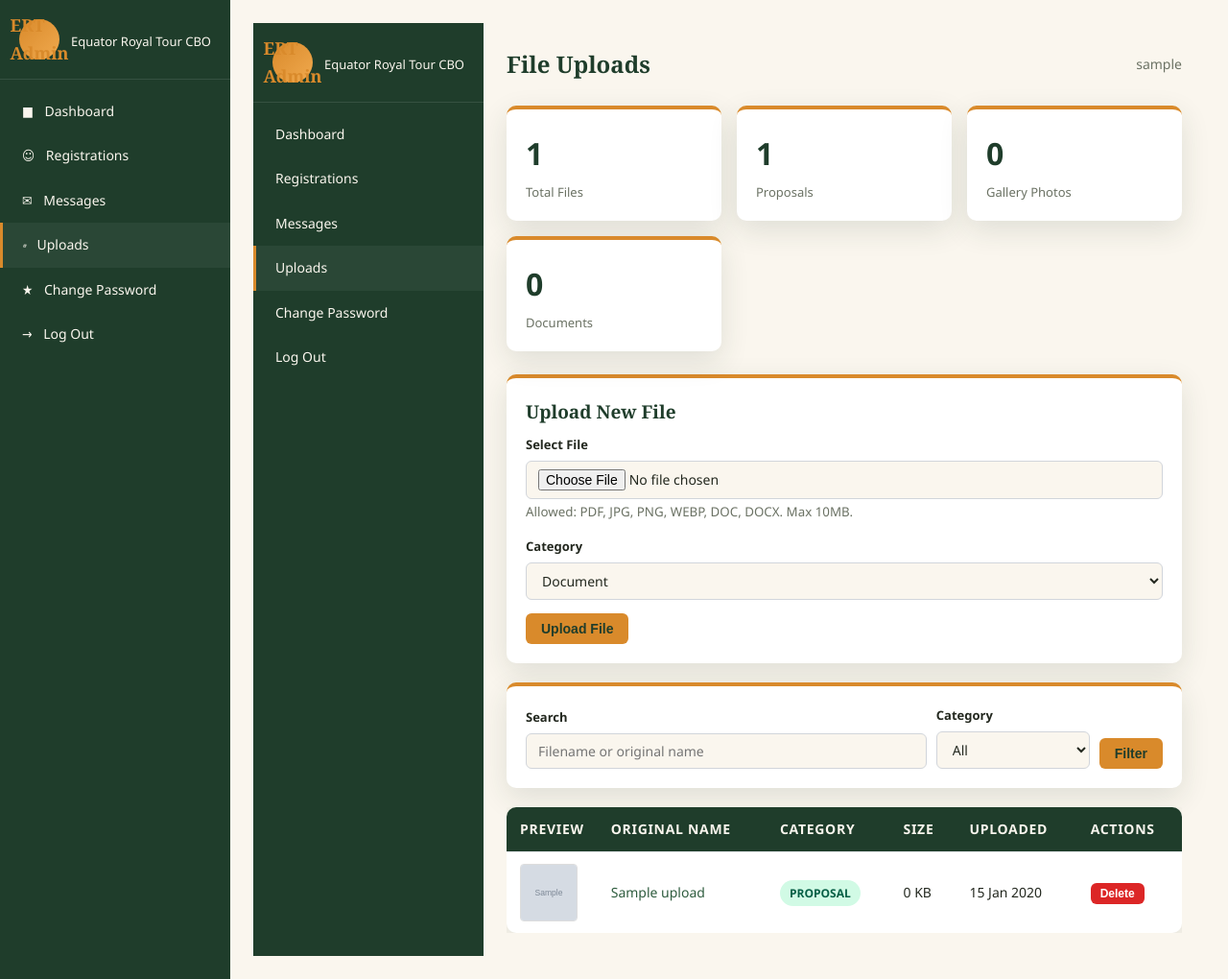
After one commit to Swendon/Equatorroyaltour, a PHP site: page /admin/uploads.php in a window 1280 px wide. The commit adds this page. Shown: the whole page at 96% size. Run offline with PHP 8.4, Linux system fonts and the light colour scheme; the visitor is signed in with stand-in values (Sample User, id 1); tables that the repository leaves empty hold one stand-in row (values such as "Sample post"); grey boxes marked "Sample" are stand-in pictures.

Commit message:
Add file upload system for proposals and gallery photos

```diff
--- a/admin/includes/admin_header.php
+++ b/admin/includes/admin_header.php
@@ -65,6 +65,7 @@ $pageTitle = $pageTitle ?? 'Admin Dashboard';
       <a href="dashboard.php" class="<?php echo basename($_SERVER['PHP_SELF']) === 'dashboard.php' ? 'active' : ''; ?>"><i>&#9632;</i> Dashboard</a>
       <a href="registrations.php" class="<?php echo basename($_SERVER['PHP_SELF']) === 'registrations.php' ? 'active' : ''; ?>"><i>&#9786;</i> Registrations</a>
       <a href="messages.php" class="<?php echo basename($_SERVER['PHP_SELF']) === 'messages.php' ? 'active' : ''; ?>"><i>&#9993;</i> Messages</a>
+      <a href="uploads.php" class="<?php echo basename($_SERVER['PHP_SELF']) === 'uploads.php' ? 'active' : ''; ?>"><i>&#11038;</i> Uploads</a>
       <a href="change-password.php"><i>&#9733;</i> Change Password</a>
       <a href="logout.php"><i>&#8594;</i> Log Out</a>
     </nav>
--- /dev/null
+++ b/admin/uploads.php
@@ -0,0 +1,276 @@
+<?php
+require_once __DIR__ . '/../config.php';
+require_once __DIR__ . '/auth_check.php';
+
+$message = '';
+$error = '';
+
+if ($_SERVER['REQUEST_METHOD'] === 'POST' && isset($_POST['action']) && $_POST['action'] === 'upload') {
+    if (!isset($_POST['csrf_token']) || $_POST['csrf_token'] !== ($_SESSION['csrf_token'] ?? '')) {
+        $error = 'Invalid request.';
+    } elseif (empty($_FILES['upload_file']) || $_FILES['upload_file']['error'] !== UPLOAD_ERR_OK) {
+        $error = 'Please select a file to upload.';
+    } else {
+        $file = $_FILES['upload_file'];
+        $original_name = $file['name'];
+        $file_size = $file['size'];
+        $file_tmp = $file['tmp_name'];
+        $file_ext = strtolower(pathinfo($original_name, PATHINFO_EXTENSION));
+        $category = $_POST['category'] ?? 'document';
+
+        $allowed_types = ['pdf', 'jpg', 'jpeg', 'png', 'webp', 'doc', 'docx'];
+        $max_size = 10 * 1024 * 1024; // 10MB
+
+        if (!in_array($file_ext, $allowed_types, true)) {
+            $error = 'Invalid file type. Allowed: PDF, JPG, PNG, WEBP, DOC, DOCX.';
+        } elseif ($file_size > $max_size) {
+            $error = 'File is too large. Maximum size is 10MB.';
+        } else {
+            $new_filename = bin2hex(random_bytes(16)) . '.' . $file_ext;
+            $upload_dir = __DIR__ . '/../uploads/';
+            $destination = $upload_dir . $new_filename;
+
+            if (move_uploaded_file($file_tmp, $destination)) {
+                $file_type = mime_content_type($destination) ?: 'application/octet-stream';
+                $stmt = mysqli_prepare($conn, 'INSERT INTO uploads (filename, original_name, file_type, file_size, category) VALUES (?, ?, ?, ?, ?)');
+                mysqli_stmt_bind_param($stmt, 'sssis', $new_filename, $original_name, $file_type, $file_size, $category);
+                if (mysqli_stmt_execute($stmt)) {
+                    $message = 'File uploaded successfully.';
+                } else {
+                    $error = 'Database error. Please try again.';
+                }
+                mysqli_stmt_close($stmt);
+            } else {
+                $error = 'Failed to move uploaded file.';
+            }
+        }
+    }
+}
+
+if ($_SERVER['REQUEST_METHOD'] === 'POST' && isset($_POST['action']) && $_POST['action'] === 'delete') {
+    if (!isset($_POST['csrf_token']) || $_POST['csrf_token'] !== ($_SESSION['csrf_token'] ?? '')) {
+        $error = 'Invalid request.';
+    } elseif (isset($_POST['upload_id'])) {
+        $id = (int) $_POST['upload_id'];
+        $stmt = mysqli_prepare($conn, 'SELECT filename FROM uploads WHERE id = ?');
+        mysqli_stmt_bind_param($stmt, 'i', $id);
+        mysqli_stmt_execute($stmt);
+        $result = mysqli_stmt_get_result($stmt);
+        $row = mysqli_fetch_assoc($result);
+        mysqli_stmt_close($stmt);
+
+        if ($row) {
+            $filepath = __DIR__ . '/../uploads/' . $row['filename'];
+            if (file_exists($filepath)) {
+                unlink($filepath);
+            }
+            $del = mysqli_prepare($conn, 'DELETE FROM uploads WHERE id = ?');
+            mysqli_stmt_bind_param($del, 'i', $id);
+            mysqli_stmt_execute($del);
+            mysqli_stmt_close($del);
+            $message = 'File deleted successfully.';
+        }
+    }
+}
+
+$filter_category = $_GET['category'] ?? '';
+$search = trim($_GET['search'] ?? '');
+
+$where = [];
+$params = [];
+$types = '';
+
+if ($filter_category !== '' && in_array($filter_category, ['proposal', 'gallery', 'document'], true)) {
+    $where[] = 'category = ?';
+    $params[] = $filter_category;
+    $types .= 's';
+}
+if ($search !== '') {
+    $where[] = '(original_name LIKE ? OR filename LIKE ?)';
+    $params[] = "%{$search}%";
+    $params[] = "%{$search}%";
+    $types .= 'ss';
+}
+
+$where_sql = $where ? 'WHERE ' . implode(' AND ', $where) : '';
+
+$count_sql = "SELECT COUNT(*) AS c FROM uploads {$where_sql}";
+$count_stmt = mysqli_prepare($conn, $count_sql);
+if ($params) {
+    mysqli_stmt_bind_param($count_stmt, $types, ...$params);
+}
+mysqli_stmt_execute($count_stmt);
+$total_uploads = mysqli_fetch_assoc(mysqli_stmt_get_result($count_stmt))['c'];
+mysqli_stmt_close($count_stmt);
+
+$sql = "SELECT * FROM uploads {$where_sql} ORDER BY created_at DESC";
+$stmt = mysqli_prepare($conn, $sql);
+if ($params) {
+    mysqli_stmt_bind_param($stmt, $types, ...$params);
+}
+mysqli_stmt_execute($stmt);
+$uploads = mysqli_stmt_get_result($stmt);
+mysqli_stmt_close($stmt);
+
+$total_proposals = mysqli_fetch_assoc(mysqli_query($conn, "SELECT COUNT(*) AS c FROM uploads WHERE category = 'proposal'"))['c'];
+$total_gallery = mysqli_fetch_assoc(mysqli_query($conn, "SELECT COUNT(*) AS c FROM uploads WHERE category = 'gallery'"))['c'];
+$total_documents = mysqli_fetch_assoc(mysqli_query($conn, "SELECT COUNT(*) AS c FROM uploads WHERE category = 'document'"))['c'];
+?>
+<!DOCTYPE html>
+<html lang="en">
+<head>
+<meta charset="UTF-8">
+<meta name="viewport" content="width=device-width, initial-scale=1.0">
+<title>Uploads | Equator Royal Tour CBO</title>
+<link rel="stylesheet" href="../css/style.css">
+<?php include __DIR__ . '/includes/admin_header.php'; ?>
+</head>
+<body>
+<div class="admin-layout">
+  <aside class="admin-sidebar">
+    <div class="brand">
+      <span class="brand-mark">ERT Admin</span>
+      <span class="brand-text">Equator Royal Tour CBO</span>
+    </div>
+    <nav class="admin-nav">
+      <a href="dashboard.php">Dashboard</a>
+      <a href="registrations.php">Registrations</a>
+      <a href="messages.php">Messages</a>
+      <a href="uploads.php" class="active">Uploads</a>
+      <a href="change-password.php">Change Password</a>
+      <a href="logout.php">Log Out</a>
+    </nav>
+  </aside>
+  <main class="admin-main">
+    <div class="admin-header">
+      <h1>File Uploads</h1>
+      <div class="admin-user"><?php echo htmlspecialchars($_SESSION['admin_username']); ?></div>
+    </div>
+
+    <div class="stat-grid">
+      <div class="stat-card">
+        <div class="num"><?php echo $total_uploads; ?></div>
+        <div class="label">Total Files</div>
+      </div>
+      <div class="stat-card">
+        <div class="num"><?php echo $total_proposals; ?></div>
+        <div class="label">Proposals</div>
+      </div>
+      <div class="stat-card">
+        <div class="num"><?php echo $total_gallery; ?></div>
+        <div class="label">Gallery Photos</div>
+      </div>
+      <div class="stat-card">
+        <div class="num"><?php echo $total_documents; ?></div>
+        <div class="label">Documents</div>
+      </div>
+    </div>
+
+    <div class="card" style="margin-bottom:20px;">
+      <h3 style="margin-top:0;">Upload New File</h3>
+      <?php if ($message): ?>
+        <div class="alert alert-success"><?php echo htmlspecialchars($message); ?></div>
+      <?php endif; ?>
+      <?php if ($error): ?>
+        <div class="alert alert-error"><?php echo htmlspecialchars($error); ?></div>
+      <?php endif; ?>
+      <form method="POST" action="uploads.php" enctype="multipart/form-data">
+        <input type="hidden" name="csrf_token" value="<?php echo htmlspecialchars($_SESSION['csrf_token']); ?>">
+        <input type="hidden" name="action" value="upload">
+        <div class="form-group">
+          <label for="upload_file">Select File</label>
+          <input type="file" id="upload_file" name="upload_file" required accept=".pdf,.jpg,.jpeg,.png,.webp,.doc,.docx">
+          <small style="color:var(--muted);">Allowed: PDF, JPG, PNG, WEBP, DOC, DOCX. Max 10MB.</small>
+        </div>
+        <div class="form-group">
+          <label for="category">Category</label>
+          <select id="category" name="category">
+            <option value="document">Document</option>
+            <option value="proposal">Proposal</option>
+            <option value="gallery">Gallery Photo</option>
+          </select>
+        </div>
+        <button type="submit" class="btn btn-primary">Upload File</button>
+      </form>
+    </div>
+
+    <div class="card" style="margin-bottom:20px;">
+      <form method="GET" action="uploads.php" style="display:flex;gap:10px;flex-wrap:wrap;align-items:flex-end;">
+        <div class="form-group" style="flex:1;min-width:200px;margin-bottom:0;">
+          <label for="search">Search</label>
+          <input type="text" id="search" name="search" value="<?php echo htmlspecialchars($search); ?>" placeholder="Filename or original name">
+        </div>
+        <div class="form-group" style="width:160px;margin-bottom:0;">
+          <label for="category_filter">Category</label>
+          <select id="category_filter" name="category">
+            <option value="">All</option>
+            <option value="proposal" <?php echo $filter_category === 'proposal' ? 'selected' : ''; ?>>Proposals</option>
+            <option value="gallery" <?php echo $filter_category === 'gallery' ? 'selected' : ''; ?>>Gallery</option>
+            <option value="document" <?php echo $filter_category === 'document' ? 'selected' : ''; ?>>Documents</option>
+          </select>
+        </div>
+        <button type="submit" class="btn btn-primary">Filter</button>
+        <?php if ($search !== '' || $filter_category !== ''): ?>
+          <a href="uploads.php" class="btn btn-outline">Clear</a>
+        <?php endif; ?>
+      </form>
+    </div>
+
+    <div style="overflow-x:auto;">
+      <table>
+        <thead>
+          <tr>
+            <th>Preview</th>
+            <th>Original Name</th>
+            <th>Category</th>
+            <th>Size</th>
+            <th>Uploaded</th>
+            <th>Actions</th>
+          </tr>
+        </thead>
+        <tbody>
+          <?php if (mysqli_num_rows($uploads) === 0): ?>
+            <tr><td colspan="6" style="text-align:center;padding:20px;">No files uploaded yet.</td></tr>
+          <?php else: ?>
+            <?php while ($u = mysqli_fetch_assoc($uploads)): ?>
+              <?php
+                $ext = strtolower(pathinfo($u['filename'], PATHINFO_EXTENSION));
+                $is_image = in_array($ext, ['jpg', 'jpeg', 'png', 'webp'], true);
+                $file_url = '../uploads/' . rawurlencode($u['filename']);
+                $size_kb = round($u['file_size'] / 1024, 1);
+                $size_display = $size_kb > 1024 ? round($size_kb / 1024, 1) . ' MB' : $size_kb . ' KB';
+              ?>
+              <tr>
+                <td style="width:80px;">
+                  <?php if ($is_image): ?>
+                    <img src="<?php echo htmlspecialchars($file_url); ?>" alt="" style="width:60px;height:60px;object-fit:cover;border-radius:4px;border:1px solid #ddd;">
+                  <?php else: ?>
+                    <div style="width:60px;height:60px;display:flex;align-items:center;justify-content:center;background:#f3f4f6;border-radius:4px;font-size:11px;color:var(--muted);text-align:center;padding:4px;"><?php echo strtoupper($ext); ?></div>
+                  <?php endif; ?>
+                </td>
+                <td>
+                  <a href="<?php echo htmlspecialchars($file_url); ?>" target="_blank" rel="noopener noreferrer">
+                    <?php echo htmlspecialchars($u['original_name']); ?>
+                  </a>
+                </td>
+                <td><span class="badge badge-<?php echo $u['category'] === 'proposal' ? 'approved' : ($u['category'] === 'gallery' ? 'pending' : 'rejected'); ?>"><?php echo htmlspecialchars($u['category']); ?></span></td>
+                <td><?php echo $size_display; ?></td>
+                <td><?php echo htmlspecialchars(date('d M Y', strtotime($u['created_at']))); ?></td>
+                <td>
+                  <form method="POST" style="display:inline;" onsubmit="return confirm('Delete this file?');">
+                    <input type="hidden" name="csrf_token" value="<?php echo htmlspecialchars($_SESSION['csrf_token'] ?? ''); ?>">
+                    <input type="hidden" name="action" value="delete">
+                    <input type="hidden" name="upload_id" value="<?php echo (int) $u['id']; ?>">
+                    <button type="submit" class="btn btn-sm btn-danger">Delete</button>
+                  </form>
+                </td>
+              </tr>
+            <?php endwhile; ?>
+          <?php endif; ?>
+        </tbody>
+      </table>
+    </div>
+  </main>
+</div>
+</body>
+</html>
```
Also changed, not shown: admin/dashboard.php (+11 -0 lines), database.sql (+11 -0 lines), home.php (+16 -1 lines), uploads/.htaccess (added).
